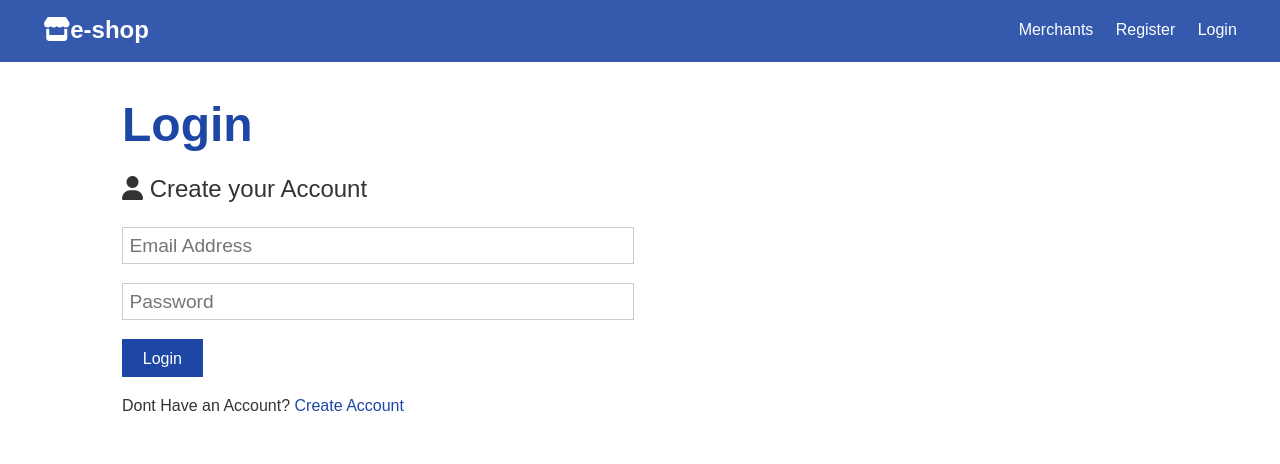
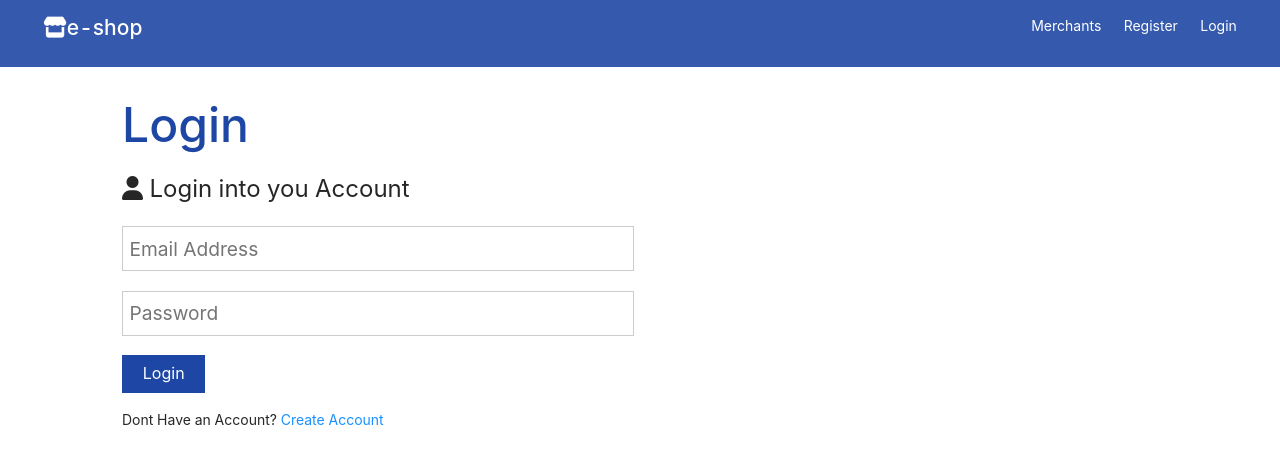
Before and after one commit to DEATRYDE/e-commerce-client, a React (Create React App) app: page /login in a window 1280 px wide. Shown: the top 464 px of the page. Built offline with nearby package versions, Linux system fonts and the light colour scheme; no server answers.

Commit message:
Login Action and login process

```diff
--- a/src/App.js
+++ b/src/App.js
@@ -1,8 +1,11 @@
-import React from "react";
+import React, { useEffect } from "react";
 import { Provider } from "react-redux";
 import { BrowserRouter as Router, Route } from "react-router-dom";
 import "./App.css";
 import store from "./store";
+import "antd/dist/antd.css";
+import setAuthToken from "./util/setAuthToken";
+import { setCurrentUser } from "./actions/authActions";
 
 //importing general component
 import NavBar from "./components/general/NavBar";
@@ -14,7 +17,14 @@ import Background from "./components/landing/background";
 import Register from "./components/auth/Register";
 import Login from "./components/auth/Login";
 
+if (localStorage.token) {
+  setAuthToken(localStorage.token);
+}
+
 function App() {
+  useEffect(() => {
+    store.dispatch(setCurrentUser());
+  }, []);
   return (
     <Provider store={store}>
       <Router>
--- a/src/actions/authActions.js
+++ b/src/actions/authActions.js
@@ -5,6 +5,8 @@ import {
   FAILURE_REGISTER,
   ERRORS,
   AUTH_ERROR,
+  SUCCESSFUL_LOGIN,
+  FAILURE_LOGIN,
 } from "./types";
 import setAuthToken from "../util/setAuthToken";
 import { getServer } from "../util";
@@ -55,3 +57,27 @@ export const register = (userData) => async (dispatch) => {
     }
   }
 };
+
+//login user
+export const login = (userData) => async (dispatch) => {
+  const config = {
+    headers: {
+      "Content-Type": "application/json",
+    },
+  };
+  try {
+    const res = await axios.post(`${getServer()}/api/auth`, userData, config);
+    dispatch({
+      type: SUCCESSFUL_LOGIN,
+      payload: res.data,
+    });
+    dispatch(setCurrentUser());
+  } catch (err) {
+    const error = err.response.data.errors;
+    if (error) {
+      dispatch({
+        type: FAILURE_LOGIN,
+      });
+    }
+  }
+};
--- a/src/actions/types.js
+++ b/src/actions/types.js
@@ -5,3 +5,5 @@ export const PRODUCTS = "PRODUCTS";
 export const SUCCESSFUL_REGISTER = "SUCCESSFUL_REGISTER";
 export const FAILURE_REGISTER = "FAILURE_REGISTER";
 export const AUTH_ERROR = "AUTH_ERROR";
+export const SUCCESSFUL_LOGIN = "SUCCESSFUL_LOGIN";
+export const FAILURE_LOGIN = "FAILURE_LOGIN";
--- a/src/components/auth/Login.js
+++ b/src/components/auth/Login.js
@@ -1,17 +1,50 @@
 import React, { Component } from "react";
 import Input from "../general/Input";
-import { Link } from "react-router-dom";
+import { Link, withRouter } from "react-router-dom";
+import { connect } from "react-redux";
+import { message } from "antd";
+import { login } from "../../actions/authActions";
 
-class Register extends Component {
+class Login extends Component {
   constructor() {
     super();
     this.state = {
       email: "",
       password: "",
     };
+    this.onChange = this.onChange.bind(this);
+    this.onSubmit = this.onSubmit.bind(this);
   }
+
+  UNSAFE_componentWillReceiveProps(nextProps) {
+    console.log(nextProps);
+    // if (
+    //   nextProps &&
+    //   nextProps.auth.errors &&
+    //   nextProps.auth.errors.length > 0
+    // ) {
+    //   nextProps.auth.errors.forEach((error) => {
+    //     message.error(error.msg);
+    //   });
+    // }
+
+    if (nextProps.isAuthenticated) {
+      message.success("Successful Login");
+      setTimeout(() => this.props.history.push("/"), 3000);
+    }
+  }
+
   onChange(e) {
-    console.log(e);
+    this.setState({ [e.target.name]: e.target.value });
+  }
+
+  onSubmit(e) {
+    const { email, password } = this.state;
+    const user = {
+      email,
+      password,
+    };
+    this.props.login(user);
   }
 
   render() {
@@ -19,25 +52,29 @@ class Register extends Component {
       <div className="container">
         <h1 className="large text-primary">Login</h1>
         <p className="lead">
-          <i className="fas fa-user"></i> Create your Account
+          <i className="fas fa-user"></i> Login into you Account
         </p>
         <div className="form">
           <Input
+            name="email"
             type="email"
             placeholder="Email Address"
-            value=""
+            value={this.state.email}
             onChange={this.onChange}
           />
         </div>
         <div className="form">
           <Input
+            name="password"
             type="password"
             placeholder="Password"
-            value=""
+            value={this.state.password}
             onChange={this.onChange}
           />
         </div>
-        <button className="btn btn-primary">Login</button>
+        <button className="btn btn-primary" onClick={this.onSubmit}>
+          Login
+        </button>
         <p className="my-1">
           Dont Have an Account? <Link to="/register">Create Account</Link>
         </p>
@@ -46,4 +83,8 @@ class Register extends Component {
   }
 }
 
-export default Register;
+const mapStateToProps = (state) => ({
+  isAuthenticated: state.auth.isAuthenticated,
+});
+
+export default connect(mapStateToProps, { login })(withRouter(Login));
--- a/src/components/auth/Register.js
+++ b/src/components/auth/Register.js
@@ -3,6 +3,7 @@ import { connect } from "react-redux";
 import { withRouter } from "react-router-dom";
 import Input from "../general/Input";
 import { register } from "../../actions/authActions";
+import { message } from "antd";
 
 class Register extends Component {
   constructor() {
@@ -19,7 +20,21 @@ class Register extends Component {
   }
 
   UNSAFE_componentWillReceiveProps(nextProps) {
-    console.log(nextProps);
+    console.log(nextProps.auth);
+    if (
+      nextProps &&
+      nextProps.auth.errors &&
+      nextProps.auth.errors.length > 0
+    ) {
+      nextProps.auth.errors.forEach((error) => {
+        message.error(error.msg);
+      });
+    }
+
+    if (nextProps.auth.isAuthenticated) {
+      message.success("Thank you for signing up");
+      setTimeout(() => this.props.history.push("/"), 3000);
+    }
   }
 
   onChange(e) {
@@ -27,11 +42,15 @@ class Register extends Component {
   }
 
   onSubmit() {
+    let role = this.props.location.search.split("?role=");
+    role = role[role.length - 1];
+    console.log(role);
     const { name, password, password2, email } = this.state;
     const newUser = {
       name,
       email,
       password,
+      role,
     };
     if (password === password2) {
       this.props.register(newUser);
--- a/src/components/general/NavBar.js
+++ b/src/components/general/NavBar.js
@@ -11,10 +11,10 @@ const NavBar = () => {
       </h1>
       <ul>
         <li>
-          <Link to="">Merchants</Link>
+          <Link to="/register?role=merchant">Merchants</Link>
         </li>
         <li>
-          <Link to="/register">Register</Link>
+          <Link to="/register?role=customer">Register</Link>
         </li>
         <li>
           <Link to="/login">Login</Link>
--- a/src/reducers/authReducer.js
+++ b/src/reducers/authReducer.js
@@ -4,6 +4,8 @@ import {
   FAILURE_REGISTER,
   ERRORS,
   AUTH_ERROR,
+  SUCCESSFUL_LOGIN,
+  FAILURE_LOGIN,
 } from "../actions/types";
 
 const initialState = {
@@ -13,7 +15,7 @@ const initialState = {
   errors: [],
 };
 
-export default function (state = initialState, action) {
+export default function authReducer(state = initialState, action) {
   const { payload } = action;
   switch (action.type) {
     case SET_CURRENT_USER:
@@ -23,6 +25,7 @@ export default function (state = initialState, action) {
         user: payload,
       };
     case SUCCESSFUL_REGISTER:
+    case SUCCESSFUL_LOGIN:
       localStorage.setItem("token", payload.token);
       return {
         ...state,
@@ -30,6 +33,7 @@ export default function (state = initialState, action) {
         isAuthenticated: true,
       };
     case FAILURE_REGISTER:
+    case FAILURE_LOGIN:
     case AUTH_ERROR:
       localStorage.removeItem("token");
       return {
```
